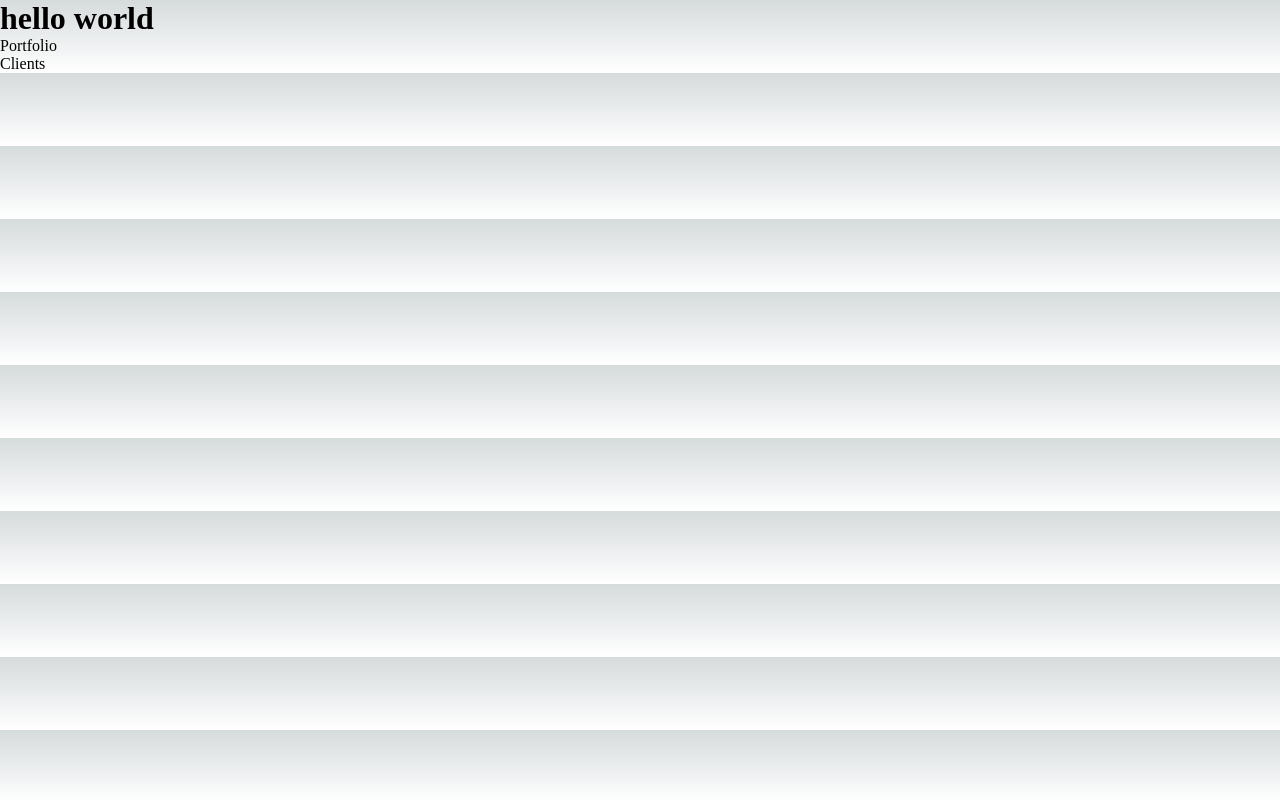
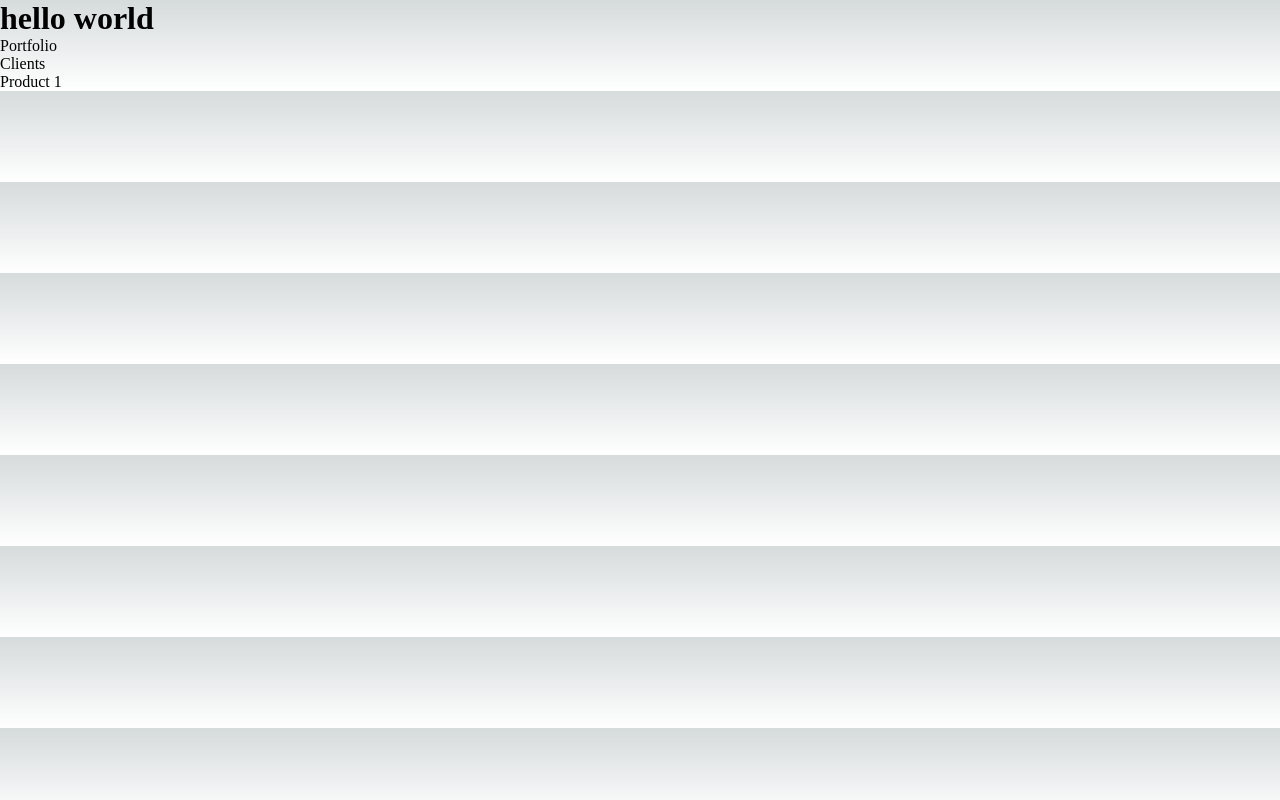
Before and after one commit to rehankhan21/NextJSPractice, a Next.js app: page / in a window 1280 px wide. Built offline with nearby package versions, Linux system fonts and the light colour scheme.

Commit message:
pre rendered page using getStaticProps

```diff
--- a/src/pages/index.js
+++ b/src/pages/index.js
@@ -4,7 +4,10 @@
 // we remain in the same react app.
 import Link from "next/link";
 
-export default function Home() {
+export default function Home(props) {
+  // now we can expect to get a products key from our props
+  const { products } = props;
+
   return (
     <div>
       <h1>hello world</h1>
@@ -18,6 +21,26 @@
           <Link href="/clients">Clients</Link>
         </li>
       </ul>
+      <ul>
+        {products.map((product) => (
+          <li key={product.id}>{product.title}</li>
+        ))}
+      </ul>
     </div>
   );
 }
+
+// executes this func first to get the data for the above component.
+// must always return an object with a props key
+export async function getStaticProps() {
+  return {
+    props: {
+      products: [
+        {
+          id: "p1",
+          title: "Product 1",
+        },
+      ],
+    },
+  };
+}
```
Also changed, not shown: data/dummy-backend.json (added, +7 -0 lines).
